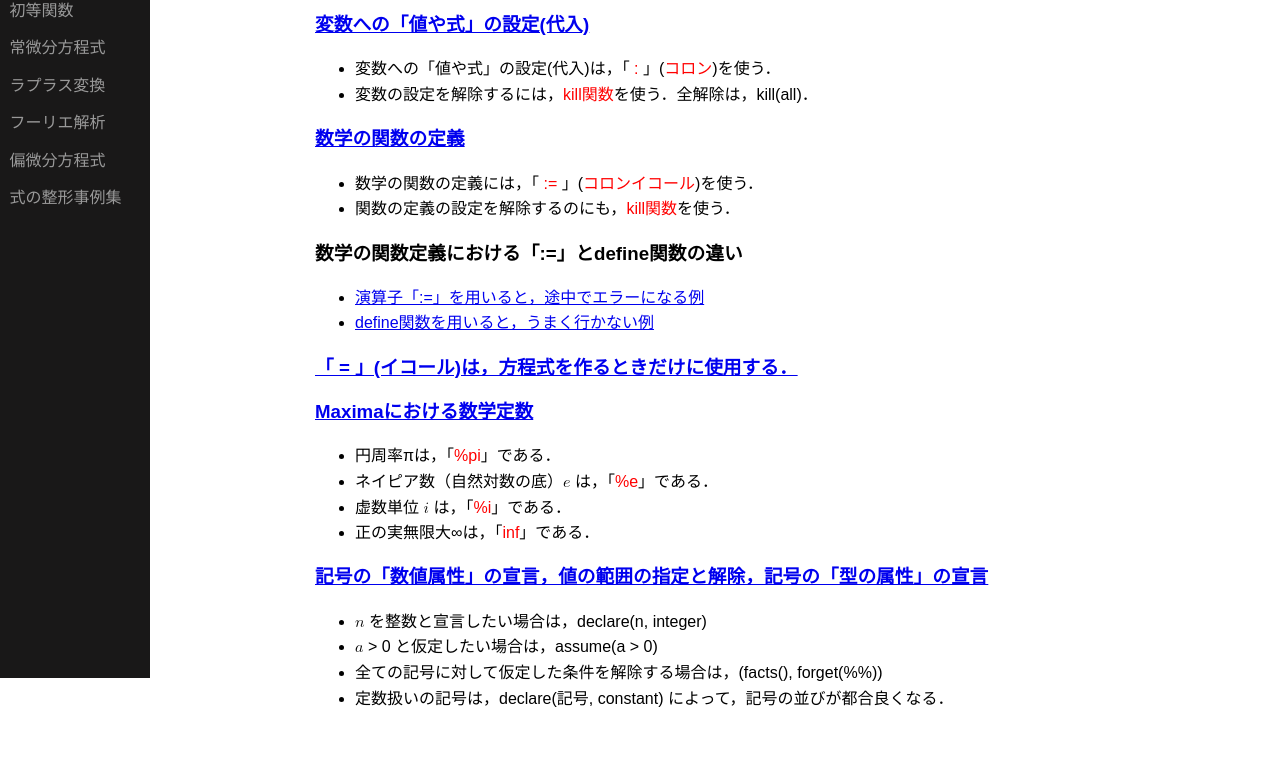
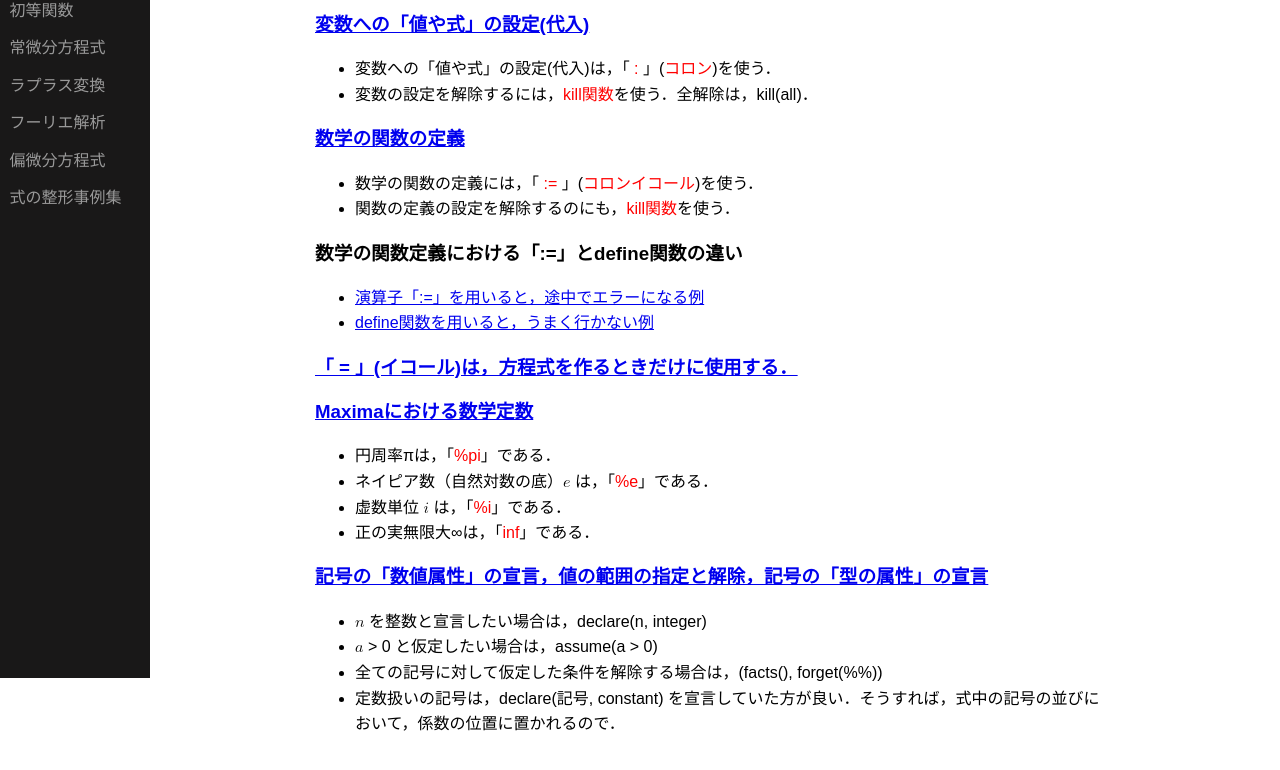
Before and after one commit to Hideo-Taniguchi/how-to-use-maxima, a plain HTML site: page begining.html in a window 1280 px wide. Shown: the part 122-892 px from the top of the page. Drawn offline with Linux system fonts and the light colour scheme.

Commit message:
Add files via upload

```diff
--- a/begining.html
+++ b/begining.html
@@ -61,7 +61,7 @@
                 <li><math><mi>n</mi></math> を整数と宣言したい場合は，declare(n, integer)</li>
                 <li><math><mi>a</mi></math> &gt 0 と仮定したい場合は，assume(a &gt 0)</li>
                 <li>全ての記号に対して仮定した条件を解除する場合は，(facts(), forget(%%))</li>
-                <li>定数扱いの記号は，declare(記号, constant) によって，記号の並びが都合良くなる．</li>
+                <li>定数扱いの記号は，declare(記号, constant) を宣言していた方が良い．そうすれば，式中の記号の並びにおいて，係数の位置に置かれるので．</li>
             </ul>
 
 
```
